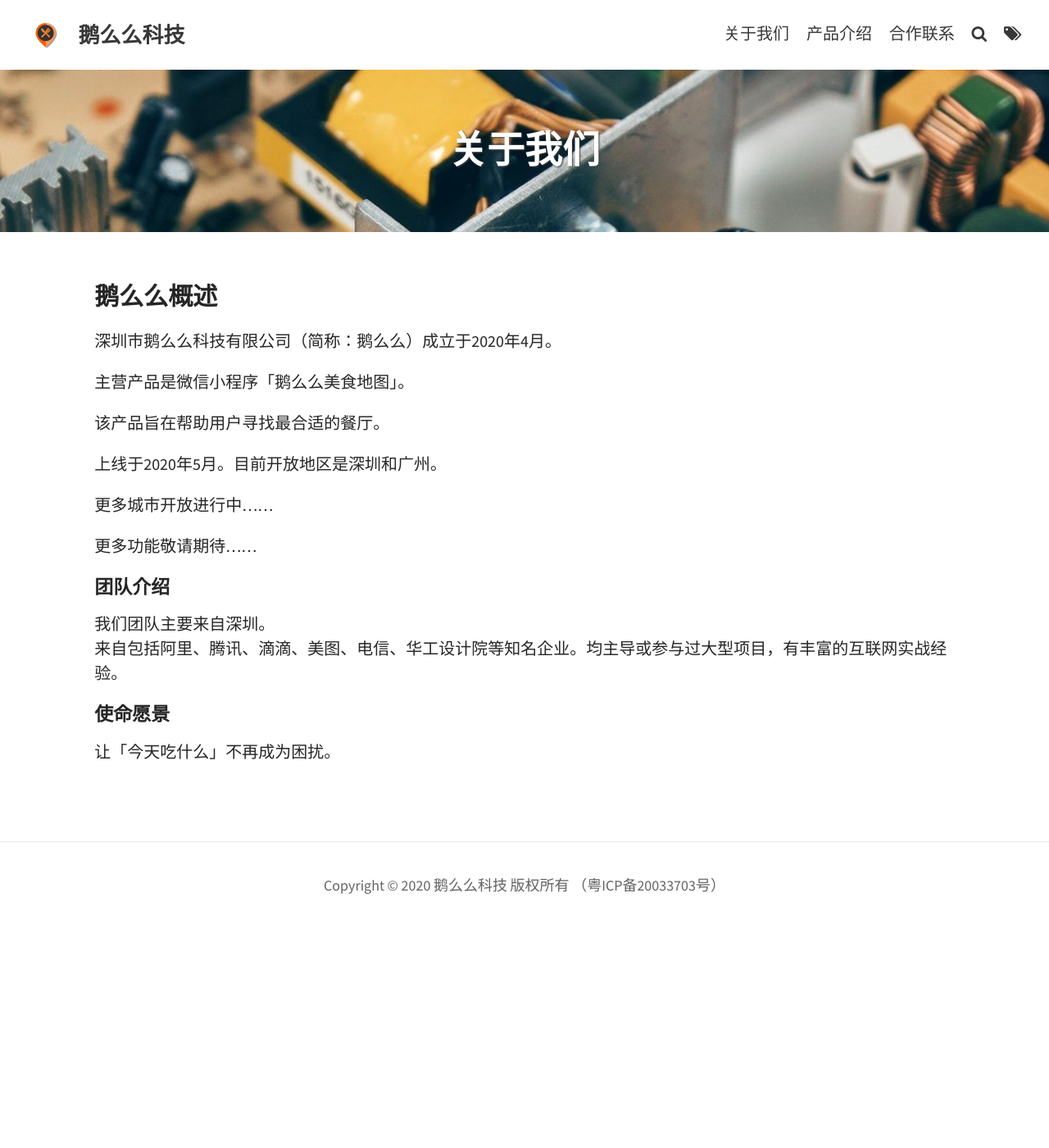
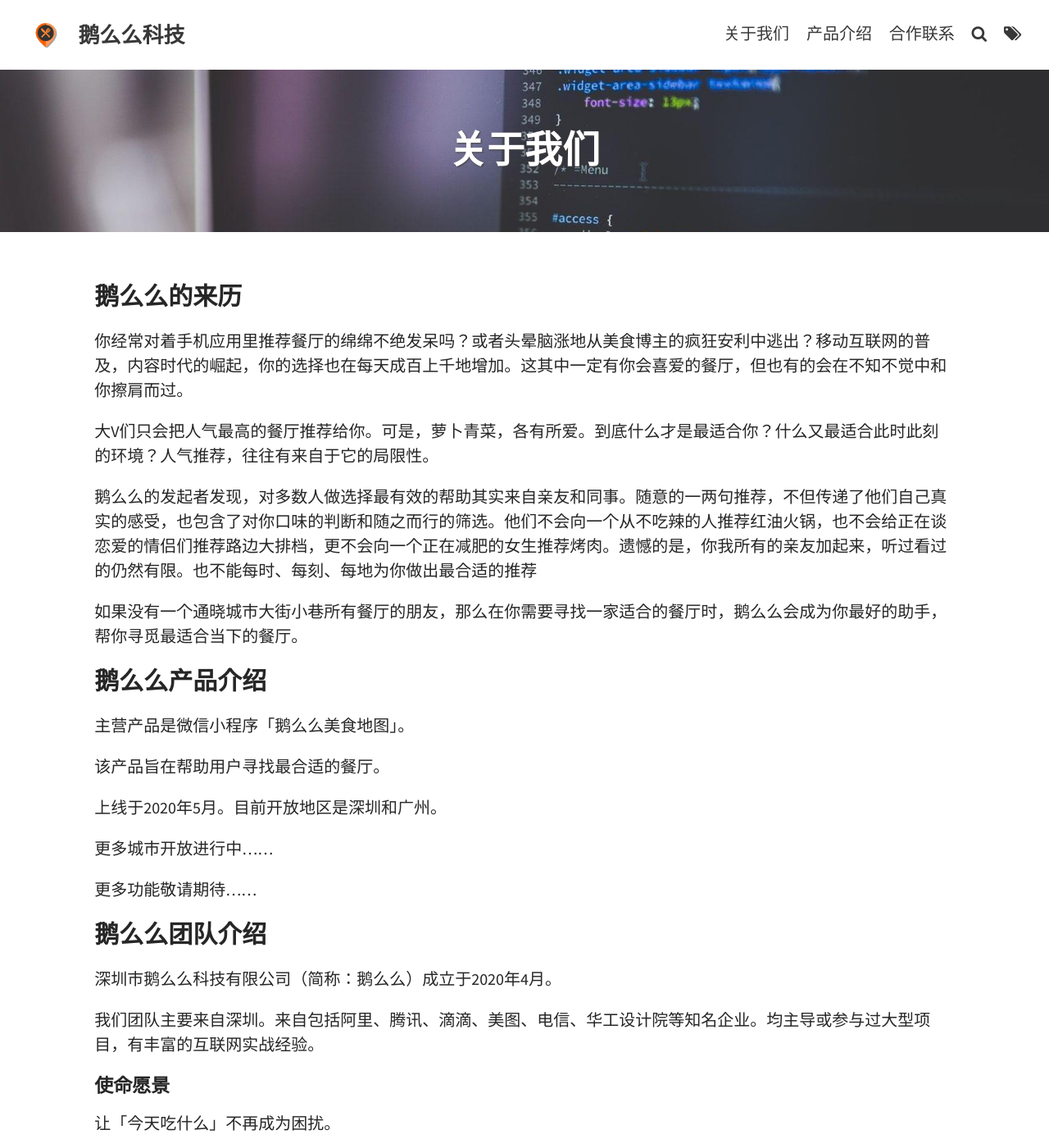
Before and after one commit to nanaezheng/nanae.github.io, a Jekyll site: the page built from pages/about.md, in a window 1280 px wide and 1400 px high. Shown: the whole window at 82% size. Built offline with Jekyll 4.4.1, drawn with Linux system fonts in a browser that asks for light colours; some of the changed text lies outside the part shown.

Commit message:
first commit

```diff
--- a/pages/about.md
+++ b/pages/about.md
@@ -2,13 +2,20 @@
 layout: page
 title: 关于我们
 permalink: /about/
-feature-img: "assets/img/pexels/circuit.jpeg"
-tags:
+feature-img: "assets/img/pexels/computer.jpeg"
 ---
 
-### 鹅么么概述
+### 鹅么么的来历
 
-深圳市鹅么么科技有限公司（简称：鹅么么）成立于2020年4月。<br/>
+你经常对着手机应用里推荐餐厅的绵绵不绝发呆吗？或者头晕脑涨地从美食博主的疯狂安利中逃出？移动互联网的普及，内容时代的崛起，你的选择也在每天成百上千地增加。这其中一定有你会喜爱的餐厅，但也有的会在不知不觉中和你擦肩而过。<br/>
+
+大V们只会把人气最高的餐厅推荐给你。可是，萝卜青菜，各有所爱。到底什么才是最适合你？什么又最适合此时此刻的环境？人气推荐，往往有来自于它的局限性。<br/>
+
+鹅么么的发起者发现，对多数人做选择最有效的帮助其实来自亲友和同事。随意的一两句推荐，不但传递了他们自己真实的感受，也包含了对你口味的判断和随之而行的筛选。他们不会向一个从不吃辣的人推荐红油火锅，也不会给正在谈恋爱的情侣们推荐路边大排档，更不会向一个正在减肥的女生推荐烤肉。遗憾的是，你我所有的亲友加起来，听过看过的仍然有限。也不能每时、每刻、每地为你做出最合适的推荐<br/>
+
+如果没有一个通晓城市大街小巷所有餐厅的朋友，那么在你需要寻找一家适合的餐厅时，鹅么么会成为你最好的助手，帮你寻觅最适合当下的餐厅。<br/>
+
+### 鹅么么产品介绍
 
 主营产品是微信小程序「鹅么么美食地图」。<br/>
 
@@ -20,11 +27,16 @@ tags:
 
 更多功能敬请期待……
 
-#### 团队介绍
+### 鹅么么团队介绍
 
-我们团队主要来自深圳。<br/>
-来自包括阿里、腾讯、滴滴、美图、电信、华工设计院等知名企业。均主导或参与过大型项目，有丰富的互联网实战经验。
+深圳市鹅么么科技有限公司（简称：鹅么么）成立于2020年4月。<br/>
+
+我们团队主要来自深圳。来自包括阿里、腾讯、滴滴、美图、电信、华工设计院等知名企业。均主导或参与过大型项目，有丰富的互联网实战经验。
 
 #### 使命愿景
 
 让「今天吃什么」不再成为困扰。
+
+#### 参与鹅么么
+
+鹅么么没有专门的编辑写手，也没有网红博主，鹅么么也不是营销公众号。所以这里的餐馆推荐由你来决定。如果你发现了一家很不错的餐厅，记得在鹅么么上分享，发现一家餐厅是生活中的小确幸，让更多的人能够分享你的喜悦，能够收获双倍的快乐。
```
Also changed, not shown: pages/portfolio.md (+0 -1 lines), screenshot.png (deleted).
